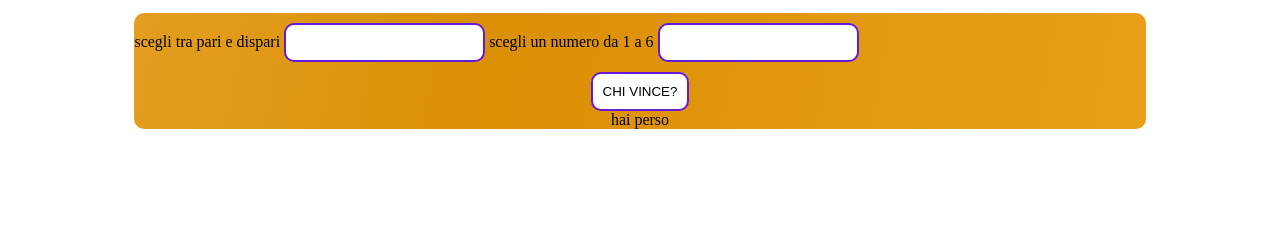
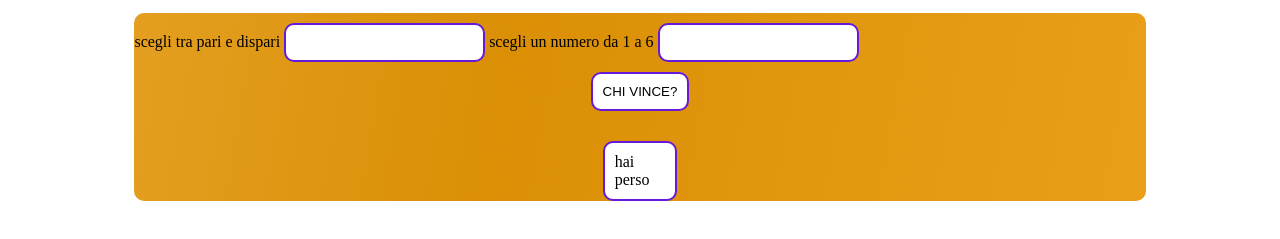
Before and after one commit to Edoardo-Monti/js-paliedispari, a plain HTML site: page pari e dispari/index.html in a window 1280 px wide. Both pictures are taken after a click on the button "CHI VINCE?". Shown: the part 101-340 px from the top of the page. Drawn offline with Linux system fonts and the light colour scheme.

Commit message:
correzione pari/dispari

```diff
--- a/pari e dispari/assets/main.js
+++ b/pari e dispari/assets/main.js
@@ -13,10 +13,9 @@ Dichiariamo chi ha vinto.
 
 
 
-/***************************** SECONDO METODO ********************************** */
+/***************************** PRIMO METODO ********************************** */
  let chiVince = document.querySelector(`#button`)
- let sceltaPariDispari
-
+ let sceltaPariDispari  = document.querySelector(`#pardis`).value
 
  function numeroRandom(){
      let numeroPc =  parseInt(Math.floor(Math.random()*6)+1)
@@ -36,51 +35,26 @@ Dichiariamo chi ha vinto.
      console.log("somma:" + somma)
     //  document.querySelector(`.risultati`).innerHTML += `la somma del tuo numero con quella del pc è : ${somma}`
 
+    sceltaPariDispari  = document.querySelector(`#pardis`).value
 
-    // richiamo la funzione in fondo di chi vince
-    document.querySelector(`.risultati`).innerHTML += sceltaVincitore(sceltaPariDispari, somma)
+    // decido chi vince
+    if(pariOrDispari(somma) == sceltaPariDispari){
+        console.log("hai vinto")
+        document.querySelector(`.risultati`).innerHTML += "hai vinto"
+       }else{
+           console.log("hai perso")
+           document.querySelector(`.risultati`).innerHTML += "hai perso"
+       }
  })
-
- // function sceltaVincitore(){
- //     //se la somma è pari
- //     if(somma % 3 != 0){
- //         if(tuoNumero % 3 != 0){
- //             console.log(`hai vinto`)
- //         }else{
- //             console.log(`ha vinto il pc`)
- //         }
- //         //se la somma non è pari
- //     }else{
- //         if(tuoNumero % 3 == 0){
- //             console.log(`hai vinto`)
- //         }else{
- //             console.log(`ha vinto il pc`)
- //         }
- //     }
- // }
 
 
 
  //verifica se la somma dei numeri è pari o dispari
  function pariOrDispari(somma){
      if(somma % 2 == 0){
-         return console.log("pari")
+         return "pari"
 
      }else{
-         return console.log("dispari")
+         return "dispari"
      }
  }
-
- //funzione per decidere chi vince
- function sceltaVincitore(sceltaPariDispari, somma){
-     sceltaPariDispari = document.querySelector(`#pardis`).value
-     console.log(sceltaPariDispari)
-     const isSommaPari = pariOrDispari(somma)
-
-
-       if(sceltaPariDispari == isSommaPari){
-        return "hai vinto"
-       } else {
-         return "hai perso"
-       }
- }
--- a/pari e dispari/assets/style.css
+++ b/pari e dispari/assets/style.css
@@ -51,3 +51,14 @@ input{
 .cursor{
     cursor: pointer;
 }
+
+.risultati{
+    width: 5%;
+    margin: 0 auto;
+    margin-top: 30px;
+    border: 2px solid rgb(103, 25, 219);
+    padding: 10px;
+    border-radius: 10px;
+    background-color: white;
+
+}
```
Also changed, not shown: 2 other files.
